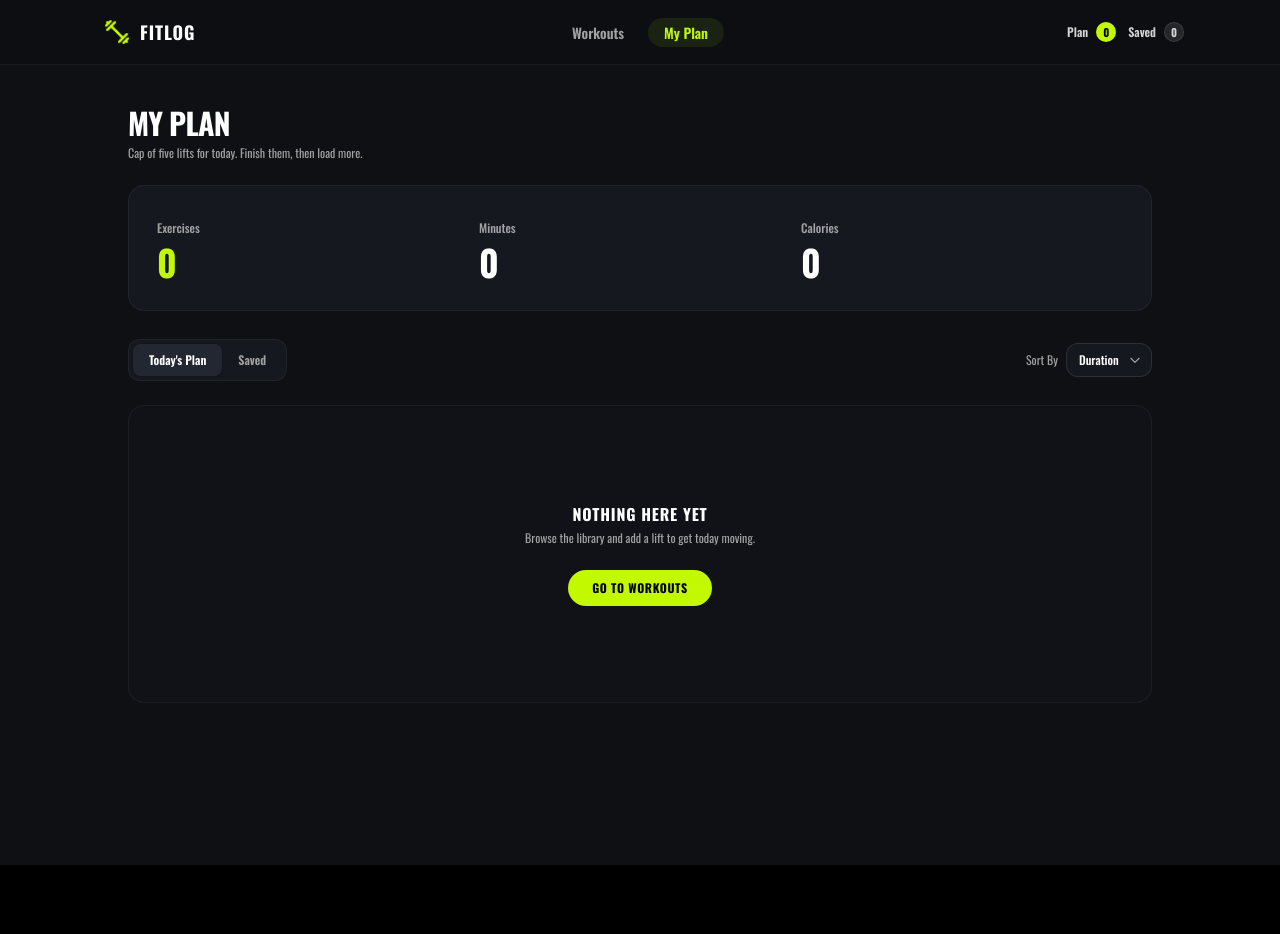
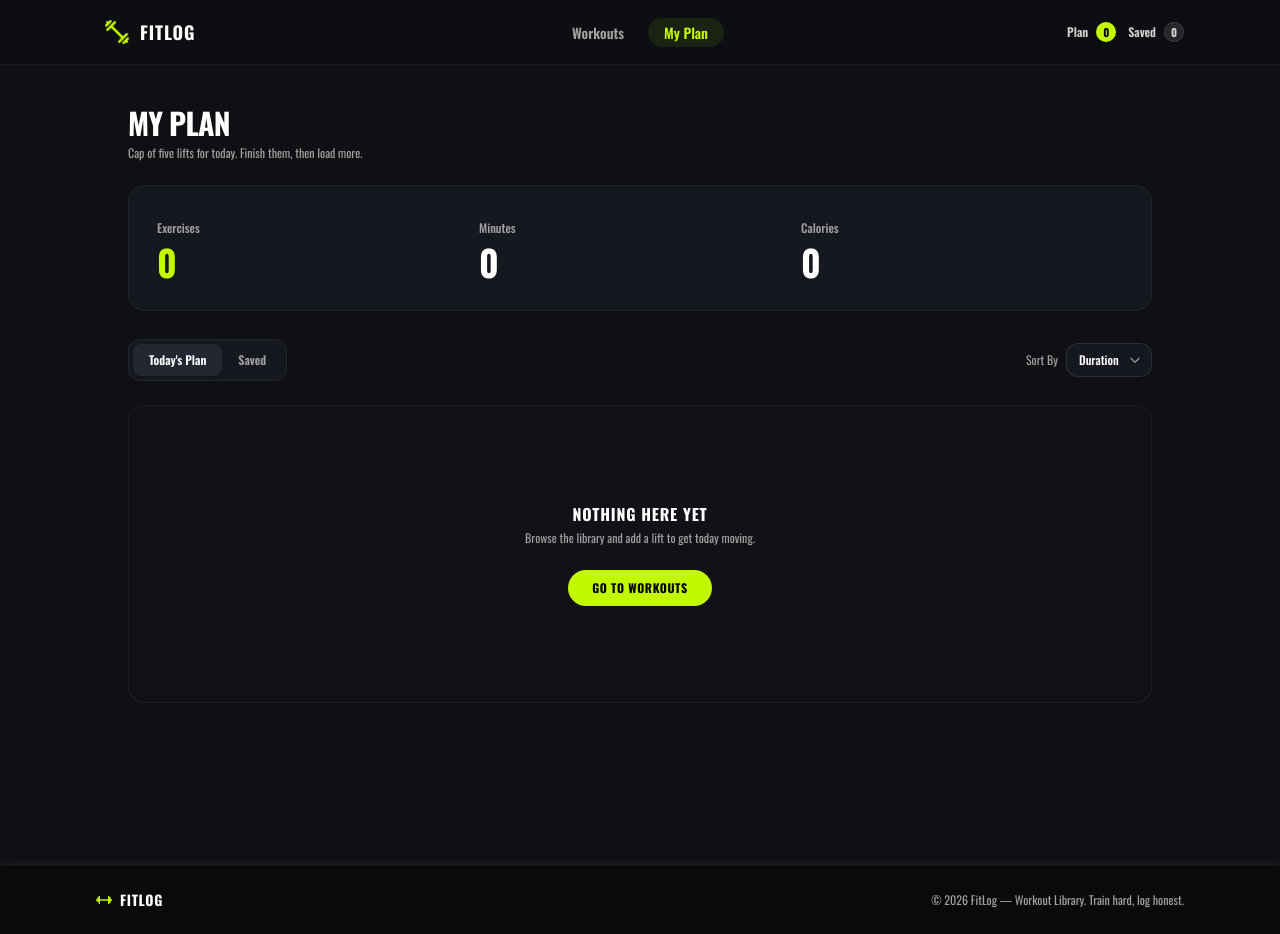
Before and after one commit to golamazamgm/Programming-Hero-Batch14-Assignment-06, a Next.js app: page /my-plan in a window 1280 px wide. Before the commit the page ends 865 px from the top, so only its background shows below. Built offline with nearby package versions, Linux system fonts and the light colour scheme.

Commit message:
footer added

```diff
--- /dev/null
+++ b/src/app/components/FooterSection.tsx
@@ -0,0 +1,31 @@
+import React from 'react';
+import Link from 'next/link';
+
+const FooterSection = () => {
+  return (
+    <footer className="w-full border-t border-white/5 bg-[#090a0c] shadow-[0_-4px_6px_-1px_rgba(255,255,255,0.05)]">
+      <div className="max-w-6xl mx-auto px-4 sm:px-6 lg:px-8 py-6 flex flex-col sm:flex-row items-center justify-between gap-4">
+        {/* Brand / Logo */}
+        <Link href="/" className="flex items-center gap-2 group">
+          <svg
+            className="w-4 h-4 text-[#c2f800] rotate-135"
+            viewBox="0 0 24 24"
+            fill="currentColor"
+          >
+            <path d="M20.57 14.86L22 13.43 20.57 12 17 15.57 8.43 7 12 3.43 10.57 2 9.14 3.43 7.71 2 5.57 4.14 4.14 2.71 2.71 4.14l1.43 1.43L2 7.71l1.43 1.43L2 10.57 3.43 12 7 8.43 15.57 17 12 20.57 13.43 22l1.43-1.43 1.43 1.43 2.14-2.14 1.43 1.43 1.43-1.43-1.43-1.43 1.43-1.43-1.43-1.44z" />
+          </svg>
+          <span className="text-sm font-black uppercase tracking-wider text-white">
+            FITLOG
+          </span>
+        </Link>
+
+        {/* Copyright & Tagline */}
+        <p className="text-xs text-neutral-400 font-normal">
+          © 2026 FitLog — Workout Library. Train hard, log honest.
+        </p>
+      </div>
+    </footer>
+  );
+};
+
+export default FooterSection;
--- a/src/app/layout.tsx
+++ b/src/app/layout.tsx
@@ -5,6 +5,7 @@ import { Suspense } from "react";
 import NavBar from "./components/navBar";
 import { MyPlanContextProvider } from "./context/myPlanContext";
 import { ToastContainer } from "react-toastify";
+import FooterSection from "./components/FooterSection";
 
 const oswald = Oswald({
   subsets: ['latin'],
@@ -40,6 +41,9 @@ export default function RootLayout({ children }: LayoutProps<"/">) {
               <NavBar />
             </Suspense>
             {children}
+
+            <FooterSection />
+
           </>
         </MyPlanContextProvider>
 
```
